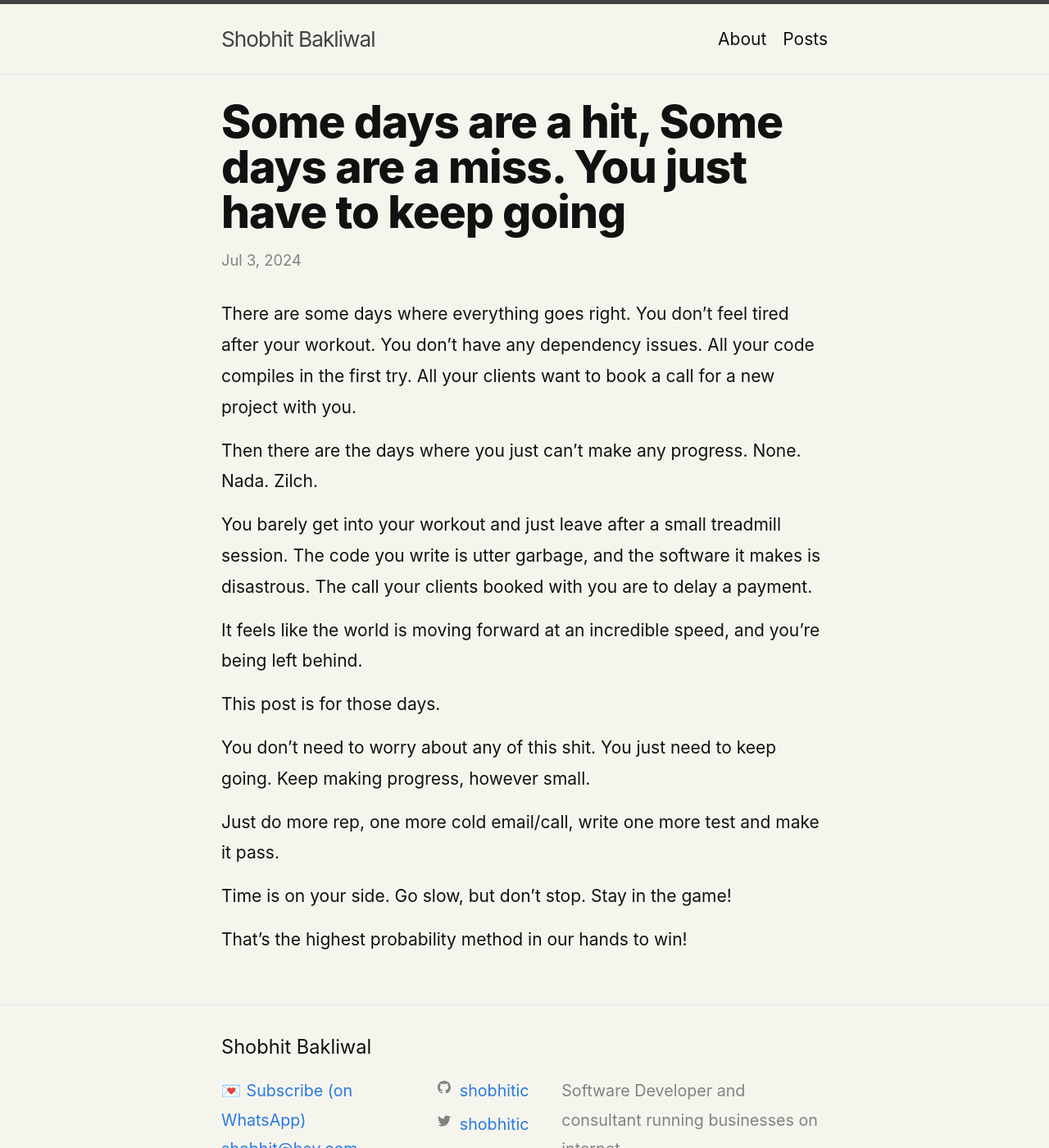
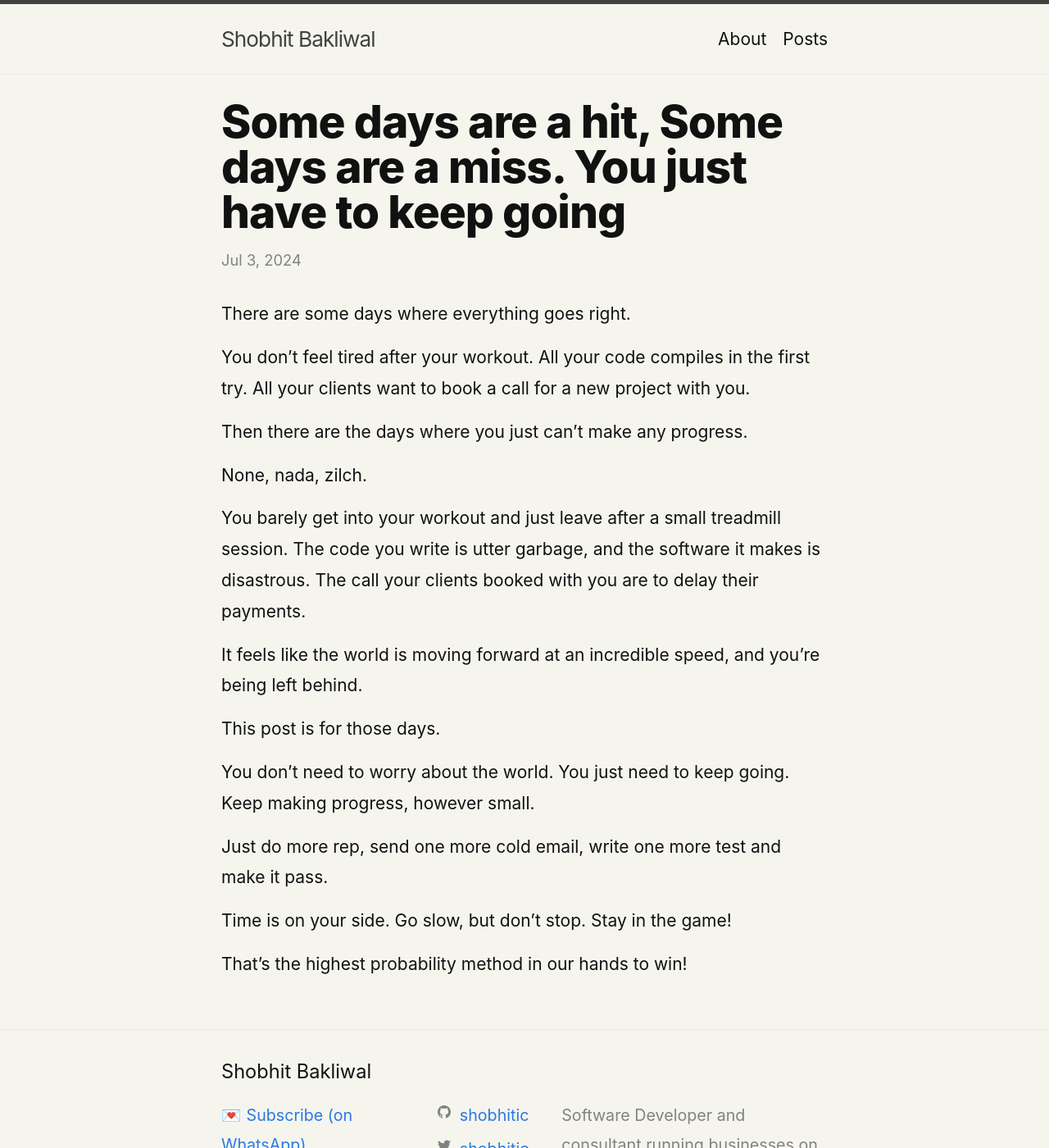
Before and after one commit to shobhitic/shobhitic.github.io, a Jekyll site: the page built from _posts/2024-07-03-hit-miss.md, in a window 1280 px wide and 1400 px high. Shown: the whole window at 82% size. Built offline with Jekyll 4.4.1, drawn with Linux system fonts in a browser that asks for light colours; comment, search, counter and statistics services are not loaded.

Commit message:
updated hit and miss

```diff
--- a/_posts/2024-07-03-hit-miss.md
+++ b/_posts/2024-07-03-hit-miss.md
@@ -5,19 +5,23 @@ date: 2024-07-03 00:11 +0530
 categories: general
 ---
 
-There are some days where everything goes right. You don't feel tired after your workout. You don't have any dependency issues. All your code compiles in the first try. All your clients want to book a call for a new project with you.
+There are some days where everything goes right.
 
-Then there are the days where you just can't make any progress. None. Nada. Zilch.
+You don't feel tired after your workout. All your code compiles in the first try. All your clients want to book a call for a new project with you.
 
-You barely get into your workout and just leave after a small treadmill session. The code you write is utter garbage, and the software it makes is disastrous. The call your clients booked with you are to delay a payment.
+Then there are the days where you just can't make any progress.
+
+None, nada, zilch.
+
+You barely get into your workout and just leave after a small treadmill session. The code you write is utter garbage, and the software it makes is disastrous. The call your clients booked with you are to delay their payments.
 
 It feels like the world is moving forward at an incredible speed, and you're being left behind.
 
 This post is for those days.
 
-You don't need to worry about any of this shit. You just need to keep going. Keep making progress, however small.
+You don't need to worry about the world. You just need to keep going. Keep making progress, however small.
 
-Just do more rep, one more cold email/call, write one more test and make it pass.
+Just do more rep, send one more cold email, write one more test and make it pass.
 
 Time is on your side. Go slow, but don't stop. Stay in the game!
 
```
